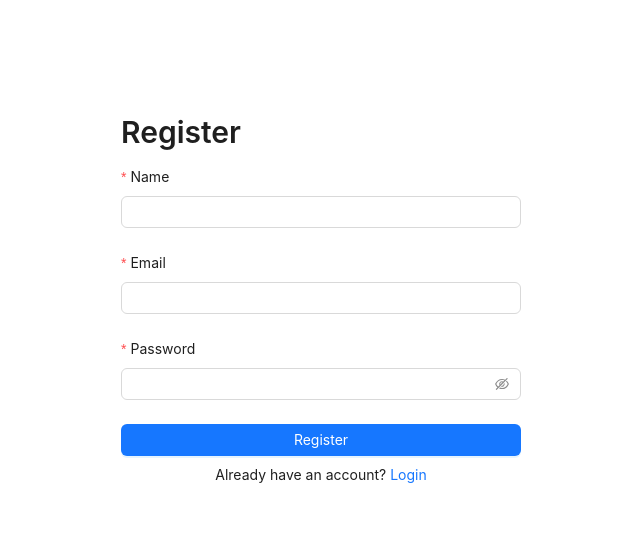
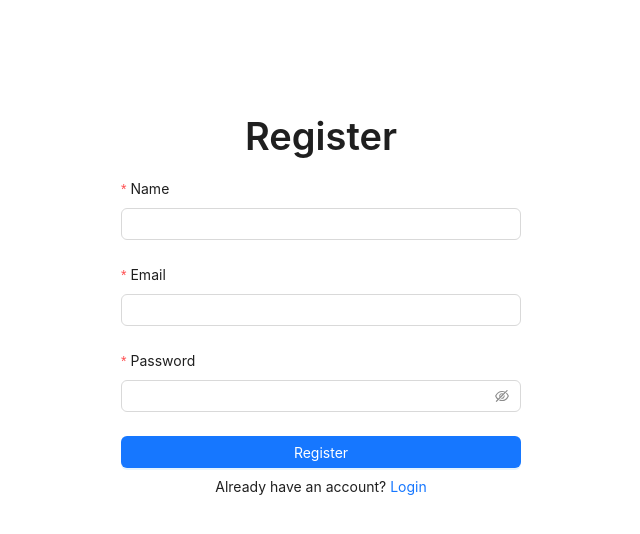
Before and after one commit to MrSohailAhmad/mern_ass_frontend, a React (Vite) app: page /register in a window 1280 px wide. Shown: the top 534 px of the page, without its empty margins (319-959 px from the left). Built offline with nearby package versions, Linux system fonts and the light colour scheme; no server answers.

Commit message:
made ui changes

```diff
--- a/src/pages/AdminAppointments.tsx
+++ b/src/pages/AdminAppointments.tsx
@@ -167,7 +167,7 @@ const AdminAppointments = () => {
 
   return (
     <div style={{ padding: "2rem" }}>
-      <Title level={2}>Manage Appointments (Admin)</Title>
+      <Title level={4}>Manage Appointments (Admin)</Title>
       <Button
         type="primary"
         onClick={() => setModalOpen(true)}
--- a/src/pages/DoctorDirectory.tsx
+++ b/src/pages/DoctorDirectory.tsx
@@ -1,15 +1,8 @@
-import {
-  Card,
-  Input,
-  List,
-  Typography,
-  Button,
-  Pagination,
-  message,
-} from "antd";
+import { Card, Input, List, Pagination, Typography, message } from "antd";
 
 import { useEffect, useState } from "react";
 import axiosInstance from "../services/axiosInstance";
+import { toast } from "react-toastify";
 
 const { Title } = Typography;
 const { Search } = Input;
@@ -47,7 +40,7 @@ const DoctorDirectory = () => {
       setTotalPages(res.data.totalPages);
       setTotalDoctors(res.data.total);
     } catch (error) {
-      message.error("Failed to load doctors");
+      toast.error("Failed to load doctors");
     } finally {
       setLoading(false);
     }
@@ -60,7 +53,7 @@ const DoctorDirectory = () => {
   console.log("doctors", doctors);
 
   return (
-    <div style={{ padding: "2rem" }}>
+    <div>
       <Title level={2}>Doctor Directory</Title>
 
       <Search
--- a/src/pages/Register.tsx
+++ b/src/pages/Register.tsx
@@ -21,7 +21,9 @@ const Register = () => {
 
   return (
     <div style={{ maxWidth: 400, margin: "auto", paddingTop: "5rem" }}>
-      <Title level={2}>Register</Title>
+      <Title style={{ textAlign: "center" }} level={1}>
+        Register
+      </Title>
       <Form layout="vertical" onFinish={onFinish}>
         <Form.Item label="Name" name="name" rules={[{ required: true }]}>
           <Input />
```
